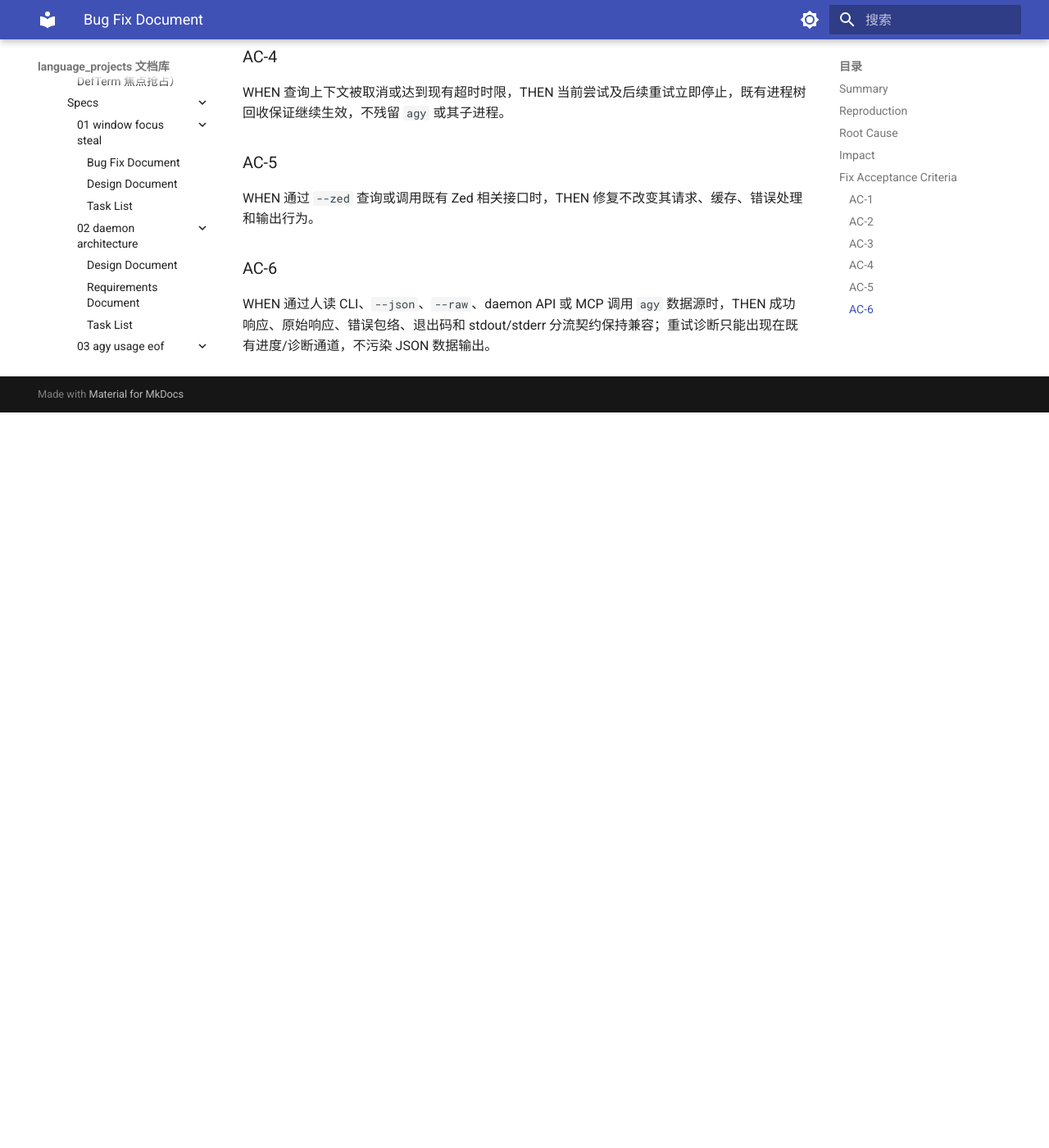
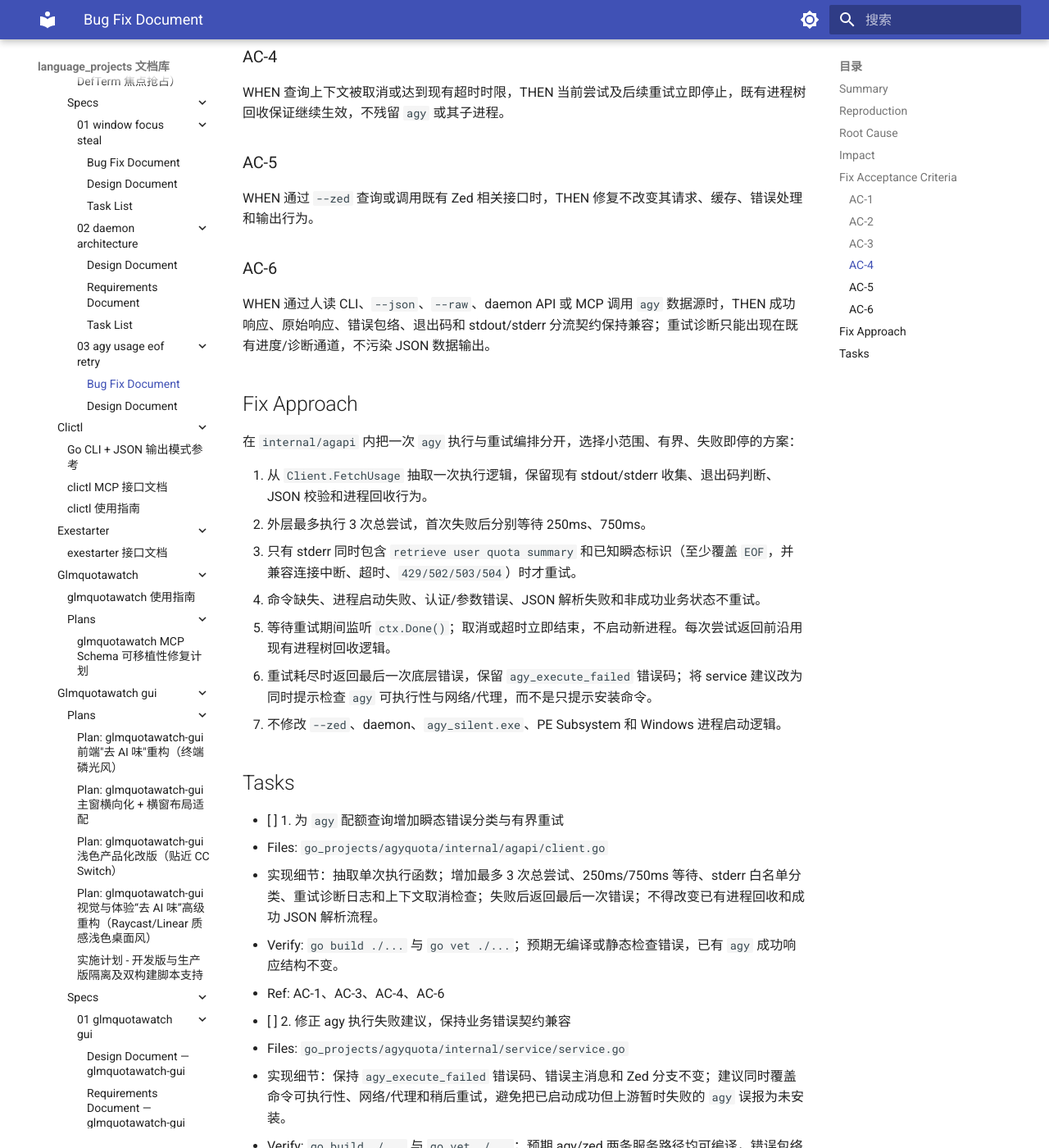
Before and after one commit to shihao-hub/td-language_projects, an MkDocs documentation site: the page built from docs/projects/go_projects/agyquota/specs/03-agy-usage-eof-retry/bugfix.md, in a window 1280 px wide and 1400 px high, scrolled down 1850 px. Shown: the whole window at 82% size. Built offline with MkDocs 1.6.1 and Material for MkDocs 9.7.7, drawn with Linux system fonts in a browser that asks for light colours; before the commit the page ends 2353 px from its top, so only the background shows below that; some of the changed text lies outside the part shown.

Commit message:
docs(specs): 收敛 EOF 修复为轻量方案
- 将重试设计折叠到 bugfix 文档的修复方案与任务清单

- 明确 EOF 修复不触碰 silent 相关逻辑

```diff
--- a/docs/projects/go_projects/agyquota/specs/03-agy-usage-eof-retry/bugfix.md
+++ b/docs/projects/go_projects/agyquota/specs/03-agy-usage-eof-retry/bugfix.md
@@ -58,3 +58,38 @@
 ### AC-6
 
 WHEN 通过人读 CLI、`--json`、`--raw`、daemon API 或 MCP 调用 `agy` 数据源时，THEN 成功响应、原始响应、错误包络、退出码和 stdout/stderr 分流契约保持兼容；重试诊断只能出现在既有进度/诊断通道，不污染 JSON 数据输出。
+
+
+
+
+## Fix Approach
+
+在 `internal/agapi` 内把一次 `agy` 执行与重试编排分开，选择小范围、有界、失败即停的方案：
+
+1. 从 `Client.FetchUsage` 抽取一次执行逻辑，保留现有 stdout/stderr 收集、退出码判断、JSON 校验和进程回收行为。
+2. 外层最多执行 3 次总尝试，首次失败后分别等待 250ms、750ms。
+3. 只有 stderr 同时包含 `retrieve user quota summary` 和已知瞬态标识（至少覆盖 `EOF`，并兼容连接中断、超时、`429/502/503/504`）时才重试。
+4. 命令缺失、进程启动失败、认证/参数错误、JSON 解析失败和非成功业务状态不重试。
+5. 等待重试期间监听 `ctx.Done()`；取消或超时立即结束，不启动新进程。每次尝试返回前沿用现有进程树回收逻辑。
+6. 重试耗尽时返回最后一次底层错误，保留 `agy_execute_failed` 错误码；将 service 建议改为同时提示检查 `agy` 可执行性与网络/代理，而不是只提示安装命令。
+7. 不修改 `--zed`、daemon、`agy_silent.exe`、PE Subsystem 和 Windows 进程启动逻辑。
+
+## Tasks
+
+- [ ] 1. 为 `agy` 配额查询增加瞬态错误分类与有界重试
+  - Files: `go_projects/agyquota/internal/agapi/client.go`
+  - 实现细节：抽取单次执行函数；增加最多 3 次总尝试、250ms/750ms 等待、stderr 白名单分类、重试诊断日志和上下文取消检查；失败后返回最后一次错误；不得改变已有进程回收和成功 JSON 解析流程。
+  - Verify: `go build ./...` 与 `go vet ./...`；预期无编译或静态检查错误，已有 `agy` 成功响应结构不变。
+  - Ref: AC-1、AC-3、AC-4、AC-6
+
+- [ ] 2. 修正 agy 执行失败建议，保持业务错误契约兼容
+  - Files: `go_projects/agyquota/internal/service/service.go`
+  - 实现细节：保持 `agy_execute_failed` 错误码、错误主消息和 Zed 分支不变；建议同时覆盖命令可执行性、网络/代理和稍后重试，避免把已启动成功但上游暂时失败的 `agy` 误报为未安装。
+  - Verify: `go build ./...` 与 `go vet ./...`；预期 agy/zed 两条服务路径均可编译，错误包络字段保持原契约。
+  - Ref: AC-2、AC-5、AC-6
+
+- [ ] 3. 使用真实命令确认瞬态失败后的恢复行为
+  - Files: `go_projects/agyquota/internal/agapi/client.go`、`go_projects/agyquota/internal/service/service.go`
+  - 实现细节：构建后运行 `.\agyquota.exe --agy`；确认正常查询仍返回配额，重试诊断只出现在 stderr；若再次遇到报告中的 `retrieveUserQuotaSummary ... EOF`，确认后续尝试能够成功或最终保留最后一次底层错误。
+  - Verify: `go build ./...` 后执行 `.\agyquota.exe --agy`；预期成功时 stdout 保持原格式，失败时错误码仍为 `agy_execute_failed` 且建议包含网络/代理重试指引。
+  - Ref: AC-1、AC-2、AC-6
```
